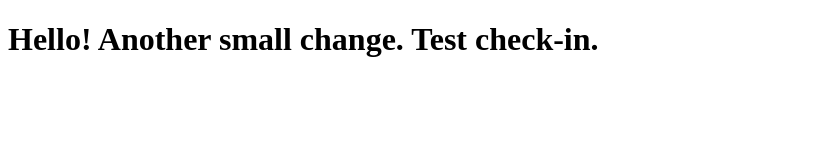
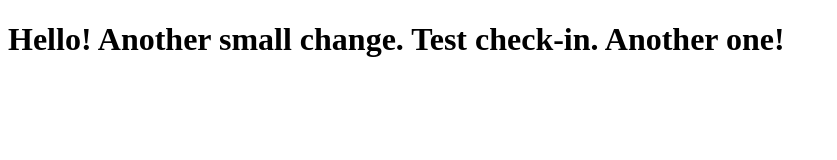
Before and after one commit to strofimo/coursera-web1, a plain HTML site: page site/index.html in a window 1280 px wide. Shown: the whole page, without its empty margins (0-837 px from the left). Drawn offline with Linux system fonts and the light colour scheme.

Commit message:
Test commit 1

```diff
--- a/site/index.html
+++ b/site/index.html
@@ -4,6 +4,6 @@
 	<title>Hello!</title>
 </head>
 <body>
-<h1>Hello! Another small change. Test check-in.</h1>
+<h1>Hello! Another small change. Test check-in. Another one!</h1>
 </body>
 </html>
```
